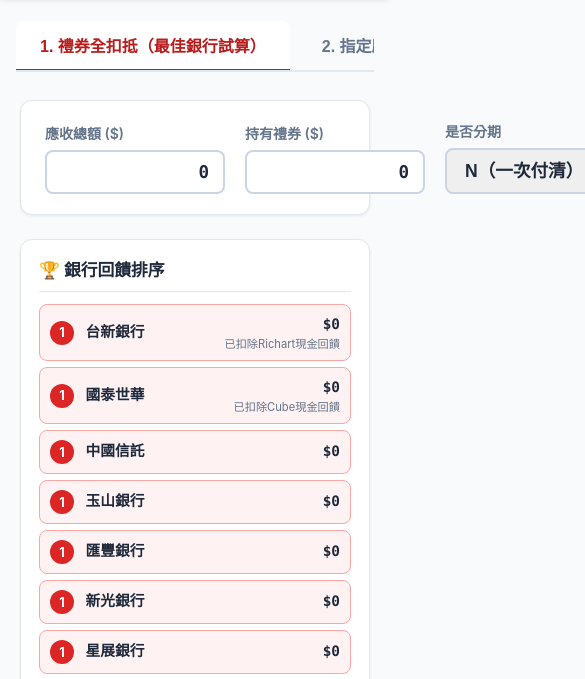
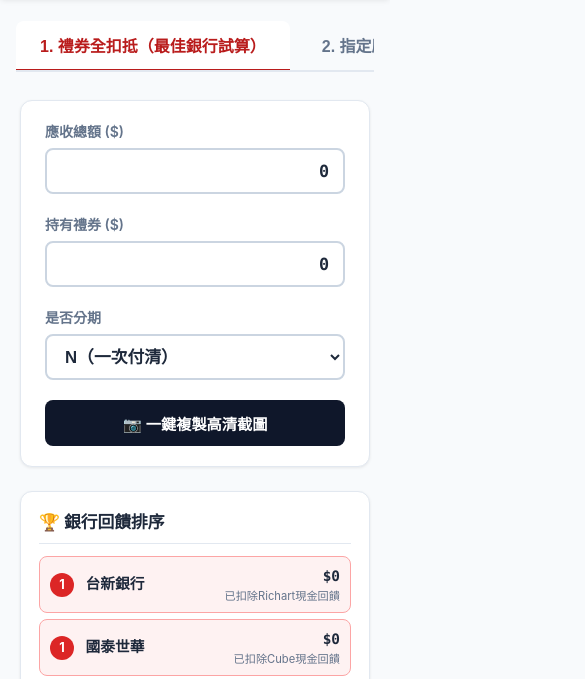
Before and after one commit to XuanMuChen/mu, a plain HTML site: page index.html in a window 390 px wide. Shown: the part 147-826 px from the top of the page, 585 px wide, since content can reach past the window. Drawn offline with Linux system fonts and the light colour scheme.

Commit message:
Update index.html

```diff
--- a/index.html
+++ b/index.html
@@ -113,13 +113,31 @@
   }
   .form-group input, .form-group select {
     width: 100%;
-    padding: 10px 14px;
-    font-size: 1.1rem;
+    height: 46px;
+    line-height: 1.2;
+    padding: 0 14px;
+    font-size: 1.05rem;
     font-weight: 700;
     border: 2px solid #cbd5e1;
     border-radius: 8px;
     color: var(--text);
+    background-color: #ffffff;
     transition: border-color 0.2s;
+  }
+  .t1-control-grid {
+    grid-template-columns: repeat(3, minmax(0, 1fr)) auto;
+  }
+  @media (max-width: 820px) {
+    .t1-control-grid {
+      grid-template-columns: 1fr;
+    }
+    .t1-capture-wrap {
+      width: 100%;
+    }
+    .t1-capture-wrap .btn-capture {
+      width: 100%;
+      justify-content: center;
+    }
   }
   .form-group input:focus, .form-group select:focus {
     outline: none;
@@ -134,7 +152,8 @@
     color: white;
     border: none;
     border-radius: 8px;
-    padding: 10px 18px;
+    height: 46px;
+    padding: 0 18px;
     font-size: 0.95rem;
     font-weight: 700;
     cursor: pointer;
@@ -721,7 +740,7 @@
   .pwd-input:focus { outline: none; border-color: var(--primary); }
   .pwd-err { color: #dc2626; font-size: 0.85rem; font-weight: 600; min-height: 20px; margin-bottom: 8px; }
 </style>
-<script type="text/javascript" nonce="f545f2f101cd40e58cb69d10c93" src="//local.adguard.org?ts=1795583924027&amp;type=content-script&amp;dmn=contribution.usercontent.google.com&amp;url=https%3A%2F%2Fcontribution.usercontent.google.com%2Fdownload%3Fc%3DCgxiYXJkX3N0b3JhZ2USUBINcmVzcG9uc2VfZGF0YRo_CjA2ZWE2YzM4MWNjZDkzN2Y3MDAwNjYxMTM2ODQ3OWIxZTAxNTY5ODAxY2MxNGI0NDYSCxIHENjbpp7MBBgB%26filename%3D%25E5%2591%25A8%25E6%2585%25B6_%25E7%25AC%25AC%25E4%25BA%258C%25E6%25B3%25A2_%25E6%258A%2598%25E6%2589%25A3%25E9%2580%259F%25E7%25AE%2597_v1110-v26.html%26opi%3D103135050&amp;app=com.apple.Safari&amp;css=3&amp;js=1&amp;rel=1&amp;rji=1&amp;sbe=1"></script><script type="text/javascript" nonce="f545f2f101cd40e58cb69d10c93" src="//local.adguard.org?ts=1795583924027&amp;name=AdGuard%20Extra&amp;type=user-script"></script></head>
+<script type="text/javascript" nonce="f545f2f101cd40e58cb69d10c93" src="//local.adguard.org?ts=1795587520979&amp;type=content-script&amp;dmn=contribution.usercontent.google.com&amp;url=https%3A%2F%2Fcontribution.usercontent.google.com%2Fdownload%3Fc%3DCgxiYXJkX3N0b3JhZ2USUBINcmVzcG9uc2VfZGF0YRo_CjA2MTk1ODQ5NzYyNDBmMmRhMDAwNjYxMTNjZmNiNzA0ZjA0N2RhZGI3ZDEyNmRjNDASCxIHENjbpp7MBBgB%26filename%3D%25E5%2591%25A8%25E6%2585%25B6_%25E7%25AC%25AC%25E4%25BA%258C%25E6%25B3%25A2_%25E6%258A%2598%25E6%2589%25A3%25E9%2580%259F%25E7%25AE%2597_v1110-v27.html%26opi%3D103135050&amp;app=com.apple.Safari&amp;css=3&amp;js=1&amp;rel=1&amp;rji=1&amp;sbe=1"></script><script type="text/javascript" nonce="f545f2f101cd40e58cb69d10c93" src="//local.adguard.org?ts=1795587520979&amp;name=AdGuard%20Extra&amp;type=user-script"></script></head>
 <body>
 
 <header>
@@ -745,7 +764,7 @@
   <div id="tab1" class="tab-panel active">
     <div id="t1-capture-area" style="background: var(--bg); padding: 4px; border-radius: 14px;">
       <div class="control-card">
-        <div class="control-grid" style="grid-template-columns: repeat(3, minmax(180px, 1fr)) auto;">
+        <div class="control-grid t1-control-grid">
           <div class="form-group">
             <label for="t1-total">應收總額 ($)</label>
             <input type="text" inputmode="numeric" class="num-input" id="t1-total" value="0" oninput="formatCommaInput(this); recalcTab1()">
@@ -761,7 +780,7 @@
               <option value="Y">Y（分期付款）</option>
             </select>
           </div>
-          <div style="display:flex; align-items:flex-end;" data-html2canvas-ignore="true">
+          <div class="t1-capture-wrap" style="display:flex; align-items:flex-end;" data-html2canvas-ignore="true">
             <button type="button" class="btn-capture" id="btn-capture-t1" onclick="captureTab1ToClipboard()" title="複製從應收總額往下所有內容的高清圖片到剪貼簿，可直接貼上">📷 一鍵複製高清截圖</button>
           </div>
         </div>
```
